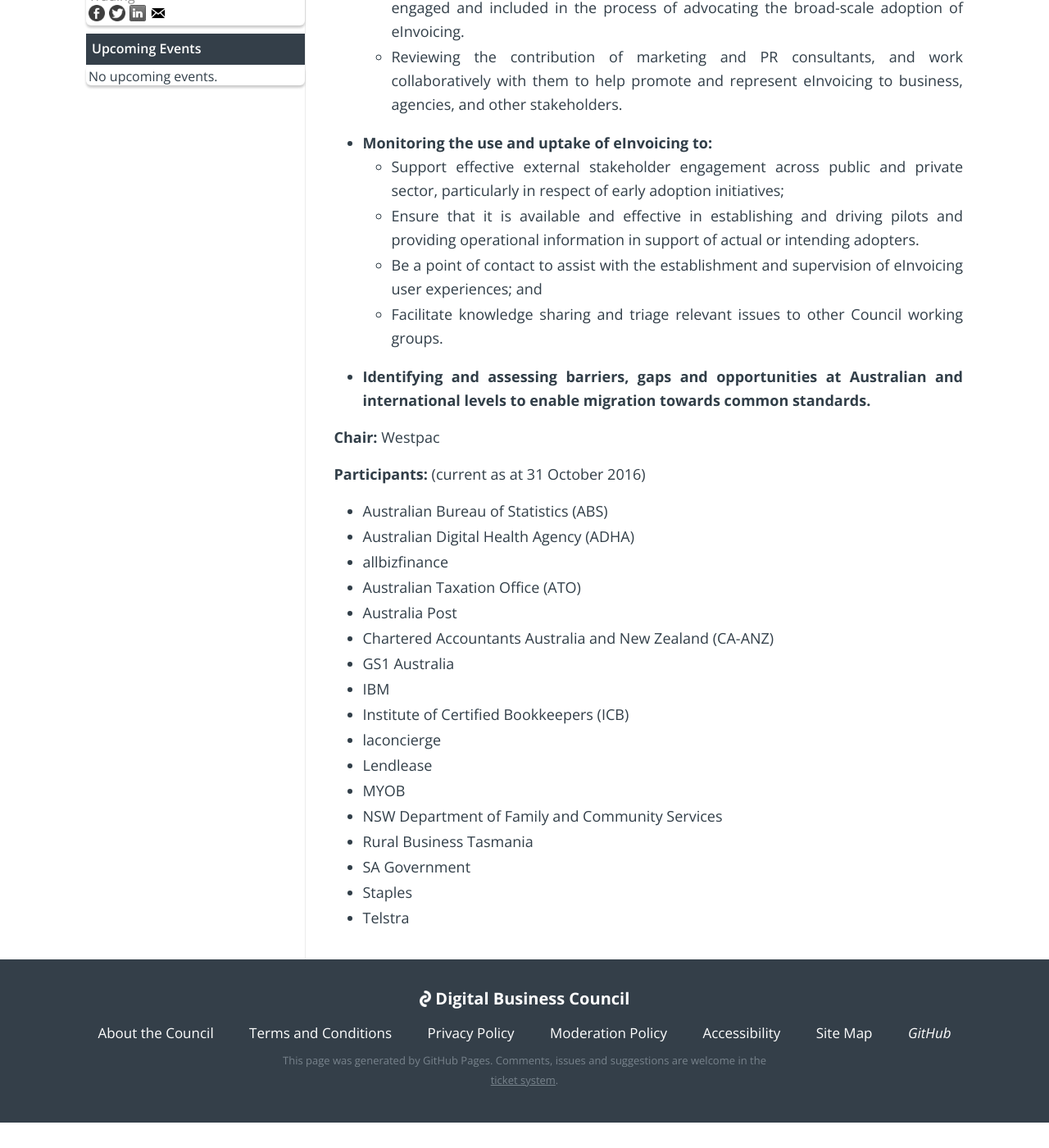
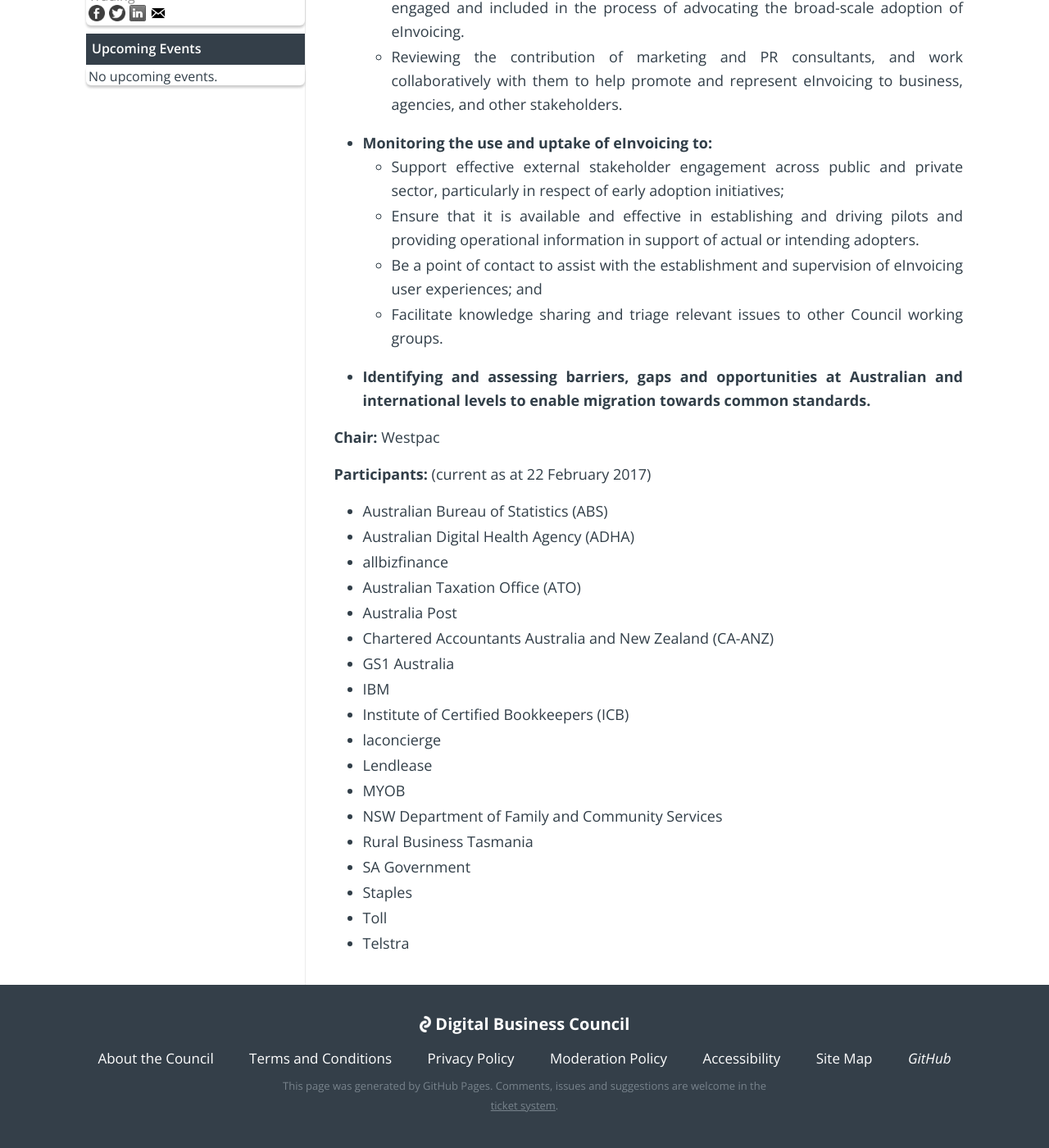
Before and after one commit to Digital-Business-Council/Digital-Business-Council.github.io, a Jekyll site: the page built from pages/about-us/adoption-working-group.md, in a window 1280 px wide and 1400 px high, scrolled down 576 px. Shown: the whole window at 82% size. Built offline with Jekyll 4.4.1, drawn with Linux system fonts in a browser that asks for light colours; before the commit the page ends 1945 px from its top, so only the background shows below that.

Commit message:
Updated participant list

```diff
--- a/pages/about-us/adoption-working-group.md
+++ b/pages/about-us/adoption-working-group.md
@@ -21,7 +21,7 @@
 
 **Chair:** Westpac
 
-**Participants:** (current as at 31 October 2016)
+**Participants:** (current as at 22 February 2017)
 - Australian Bureau of Statistics (ABS)
 - Australian Digital Health Agency (ADHA)
 - allbizfinance
@@ -38,4 +38,5 @@
 - Rural Business Tasmania
 - SA Government
 - Staples
+- Toll
 - Telstra
```
